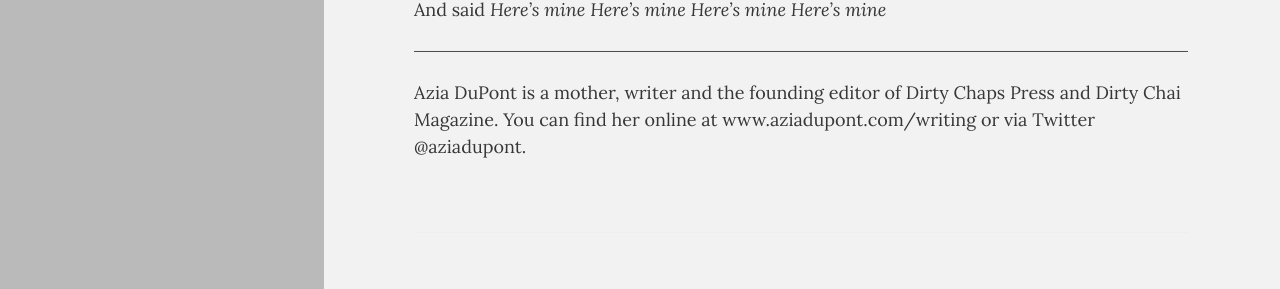
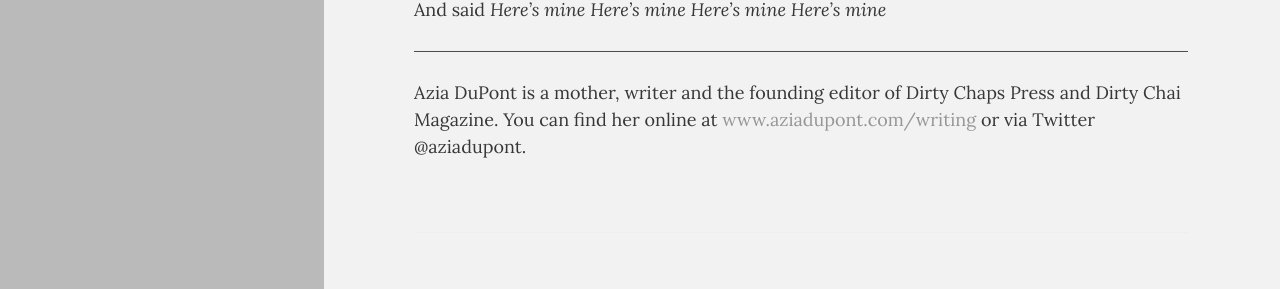
Before and after one commit to inferiorplanets/inferiorplanets.github.io, a Jekyll site: the page built from _posts/issue2/2016-05-13-dupont.md, in a window 1280 px wide and 1287 px high. Shown: the part 654-943 px from the top of the window. Built offline with Jekyll 4.4.1, drawn with Linux system fonts in a browser that asks for light colours; some web fonts are replaced; part of the change alters nothing that is shown.

```diff
--- a/_posts/issue2/2016-05-13-dupont.md
+++ b/_posts/issue2/2016-05-13-dupont.md
@@ -26,4 +26,4 @@ And said *Here’s mine Here’s mine Here’s mine Here’s mine*
 
 ___
 
-Azia DuPont is a mother, writer and the founding editor of Dirty Chaps Press and Dirty Chai Magazine. You can find her online at www.aziadupont.com/writing or via Twitter @aziadupont.
+Azia DuPont is a mother, writer and the founding editor of Dirty Chaps Press and Dirty Chai Magazine. You can find her online at [www.aziadupont.com/writing](www.aziadupont.com/writing) or via Twitter @aziadupont.
```
